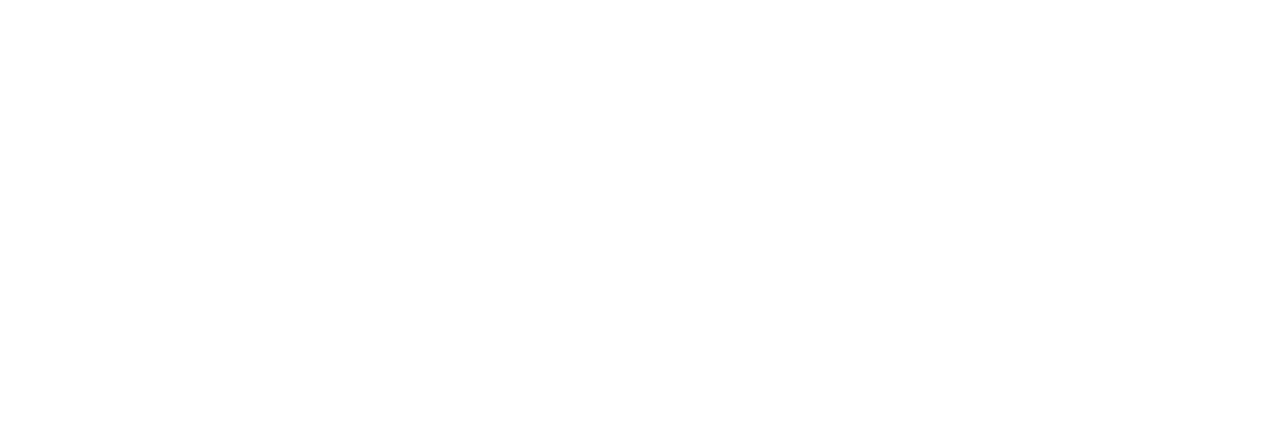
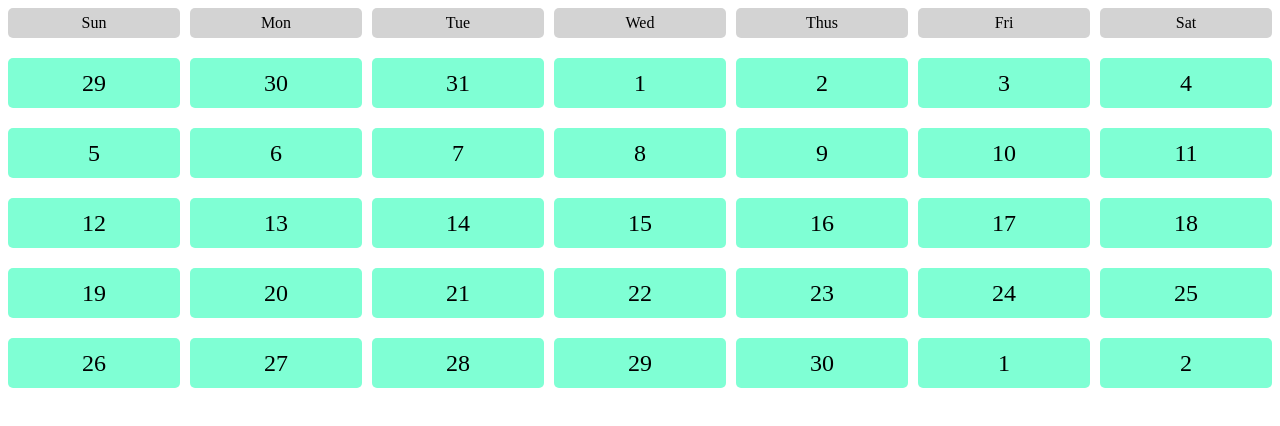
Before and after one commit to MuhitOop/responsive-web-design, a plain HTML site: page index.html in a window 1280 px wide. Drawn offline with Linux system fonts and the light colour scheme.

Commit message:
Practice finished

```diff
--- a/index.html
+++ b/index.html
@@ -7,6 +7,49 @@
     <link rel="stylesheet" href="style/style.css">
 </head>
 <body>
-
+    <div class="calendar">
+        <div class="day">Sun</div>
+        <div class="day">Mon</div>
+        <div class="day">Tue</div>
+        <div class="day">Wed</div>
+        <div class="day">Thus</div>
+        <div class="day">Fri</div>
+        <div class="day">Sat</div>
+        <div class="date">29</div>
+        <div class="date">30</div>
+        <div class="date">31</div>
+        <div class="date">1</div>
+        <div class="date">2</div>
+        <div class="date">3</div>
+        <div class="date">4</div>
+        <div class="date">5</div>
+        <div class="date">6</div>
+        <div class="date">7</div>
+        <div class="date">8</div>
+        <div class="date">9</div>
+        <div class="date">10</div>
+        <div class="date">11</div>
+        <div class="date">12</div>
+        <div class="date">13</div>
+        <div class="date">14</div>
+        <div class="date">15</div>
+        <div class="date">16</div>
+        <div class="date">17</div>
+        <div class="date">18</div>
+        <div class="date">19</div>
+        <div class="date">20</div>
+        <div class="date">21</div>
+        <div class="date">22</div>
+        <div class="date">23</div>
+        <div class="date">24</div>
+        <div class="date">25</div>
+        <div class="date">26</div>
+        <div class="date">27</div>
+        <div class="date">28</div>
+        <div class="date">29</div>
+        <div class="date">30</div>
+        <div class="date">1</div>
+        <div class="date">2</div>
+    </div>
 </body>
 </html>
--- a/style/style.css
+++ b/style/style.css
@@ -0,0 +1,21 @@
+.calendar{
+    display: grid;
+    grid-template-columns: repeat(7, 1fr);
+    grid-template-rows: 30px repeat(5, 50px);
+    row-gap: 20px;
+    column-gap: 10px;
+}
+
+.date, .day{
+    background-color: aquamarine;
+    border-radius: 5px;
+    display: flex;
+    justify-content: center;
+    align-items: center;
+    font-size: 1.5em;
+}
+
+.day{
+    background-color: lightgray;
+    font-size: 1rem;
+}
```
